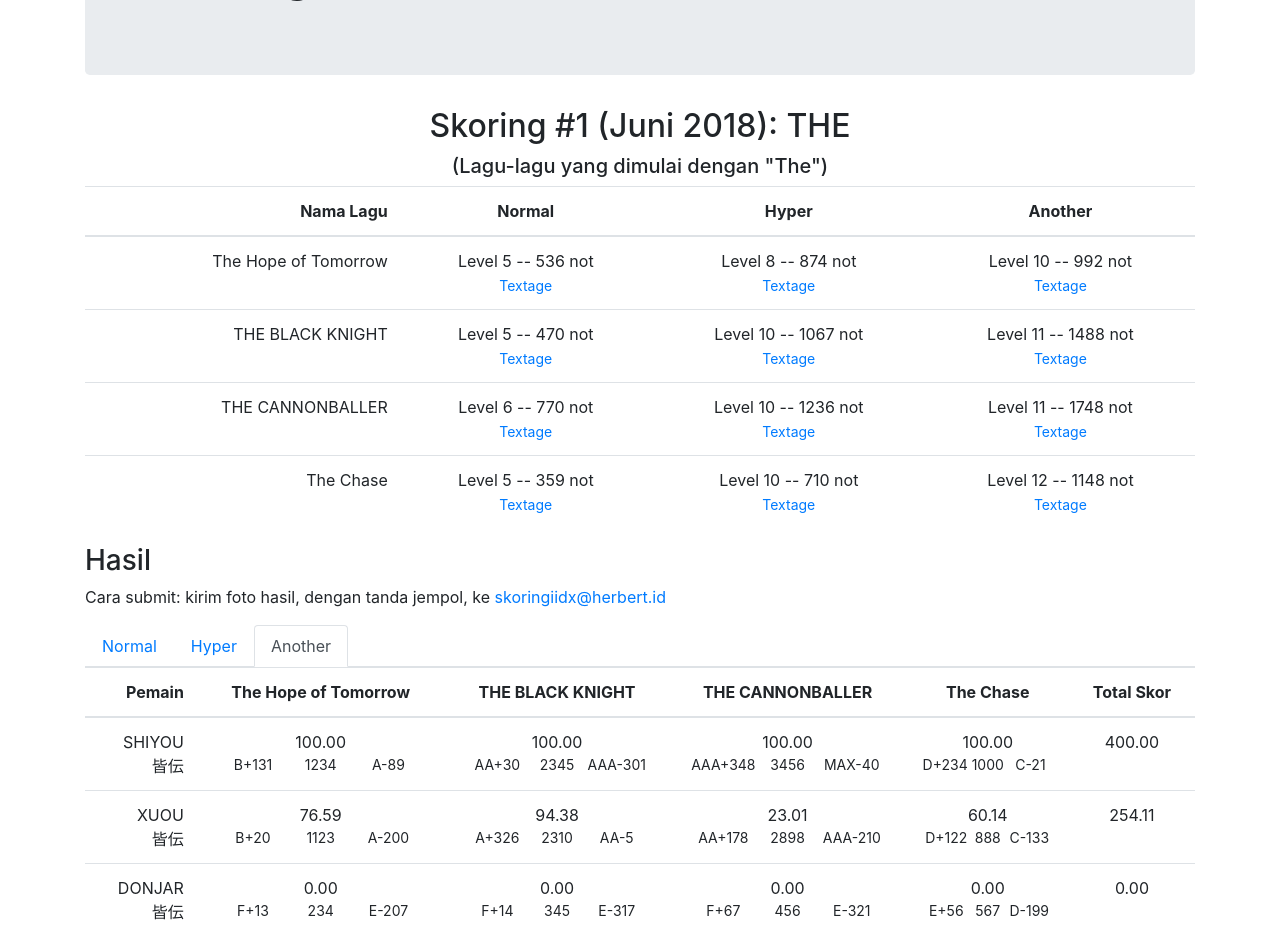
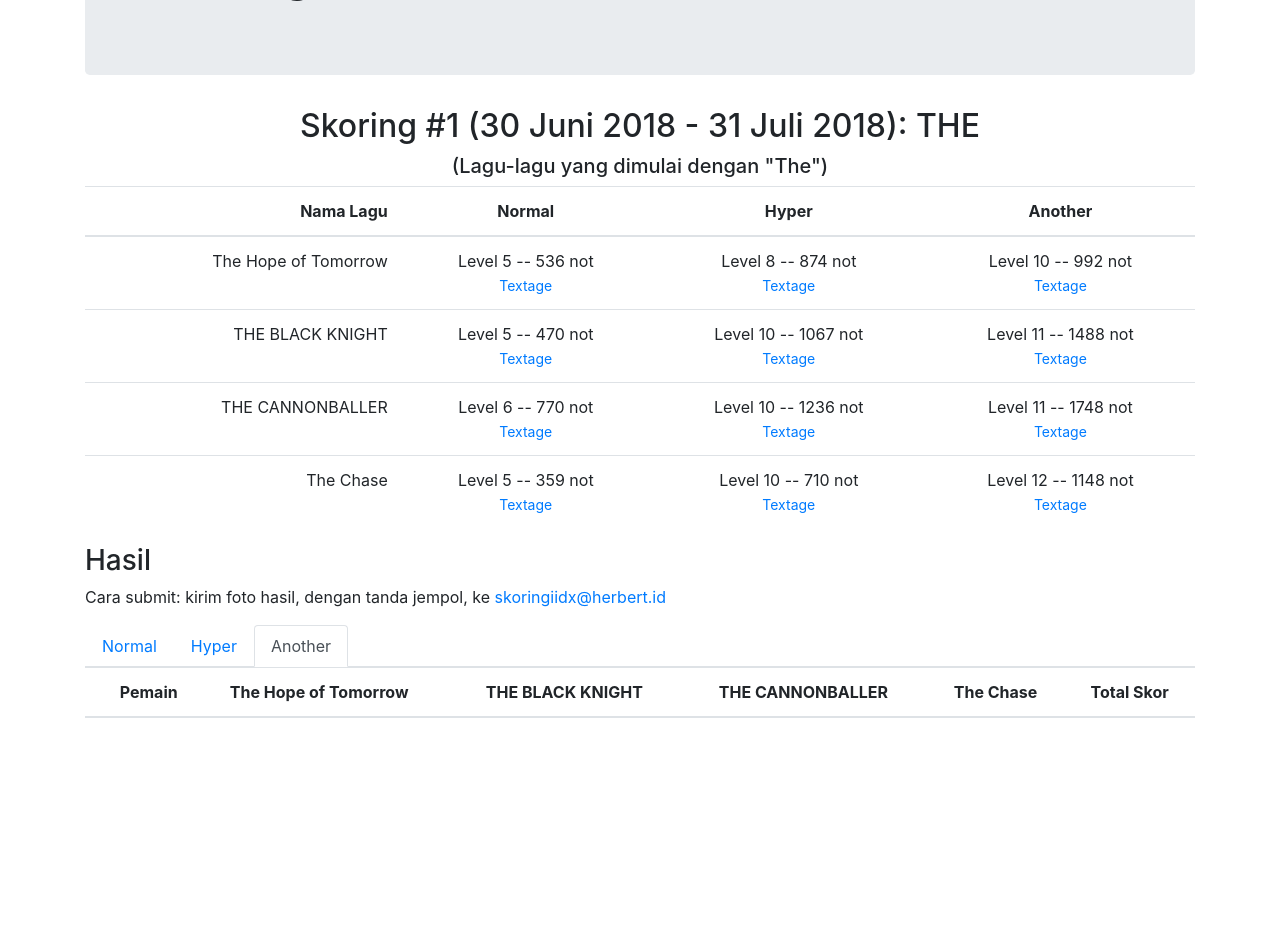
Before and after one commit to donjar/skoring-iidx, a React (Create React App) app: page / in a window 1280 px wide. Shown: the part 128-1080 px from the top of the page. After the commit the page ends 862 px from the top, so only its background shows below. Built offline with nearby package versions, Linux system fonts and the light colour scheme.

Commit message:
Ready to deploy!

```diff
--- a/src/ContestData.js
+++ b/src/ContestData.js
@@ -1,5 +1,5 @@
 import React, { Component } from 'react';
-import { contests, dans, difficulties, results } from './Data';
+import { contests, dans, results } from './Data';
 
 function calculateBpi(scores, maxScore) {
   const max = Math.max(...scores);
--- a/src/Data.js
+++ b/src/Data.js
@@ -7,7 +7,7 @@ export const difficulties = ['Normal', 'Hyper', 'Another'];
 export const contests = [
   {
     name: 'THE',
-    period: 'Juni 2018',
+    period: '30 Juni 2018 - 31 Juli 2018',
     subtitle: 'Lagu-lagu yang dimulai dengan "The"',
     submit: 'kirim foto hasil, dengan tanda jempol',
     songs: [
@@ -94,27 +94,10 @@ export const contests = [
 export const results = [
   [
     [
-
     ],
     [
-
     ],
     [
-      {
-        name: 'SHIYOU',
-        dan: 18,
-        results: [1234, 2345, 3456, 1000]
-      },
-      {
-        name: 'XUOU',
-        dan: 18,
-        results: [1123, 2310, 2898, 888]
-      },
-      {
-        name: 'DONJAR',
-        dan: 18,
-        results: [234, 345, 456, 567]
-      },
     ]
   ],
 ];
```
